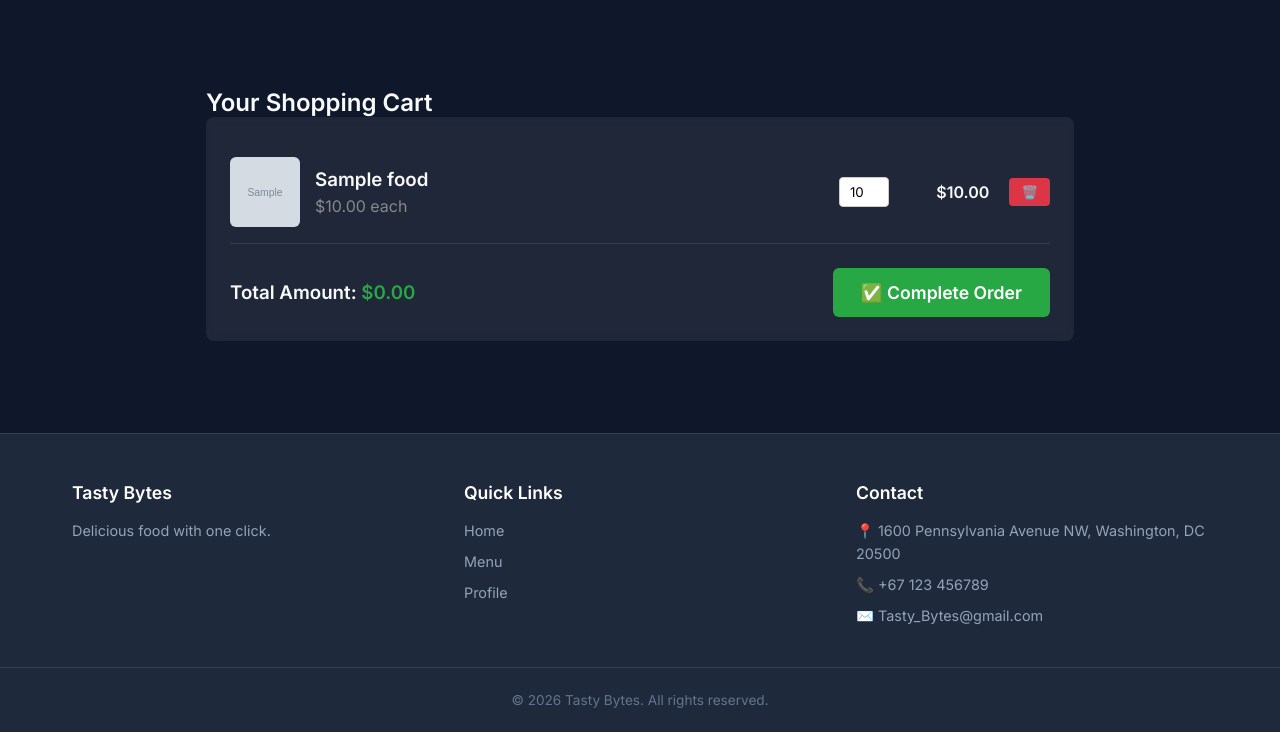
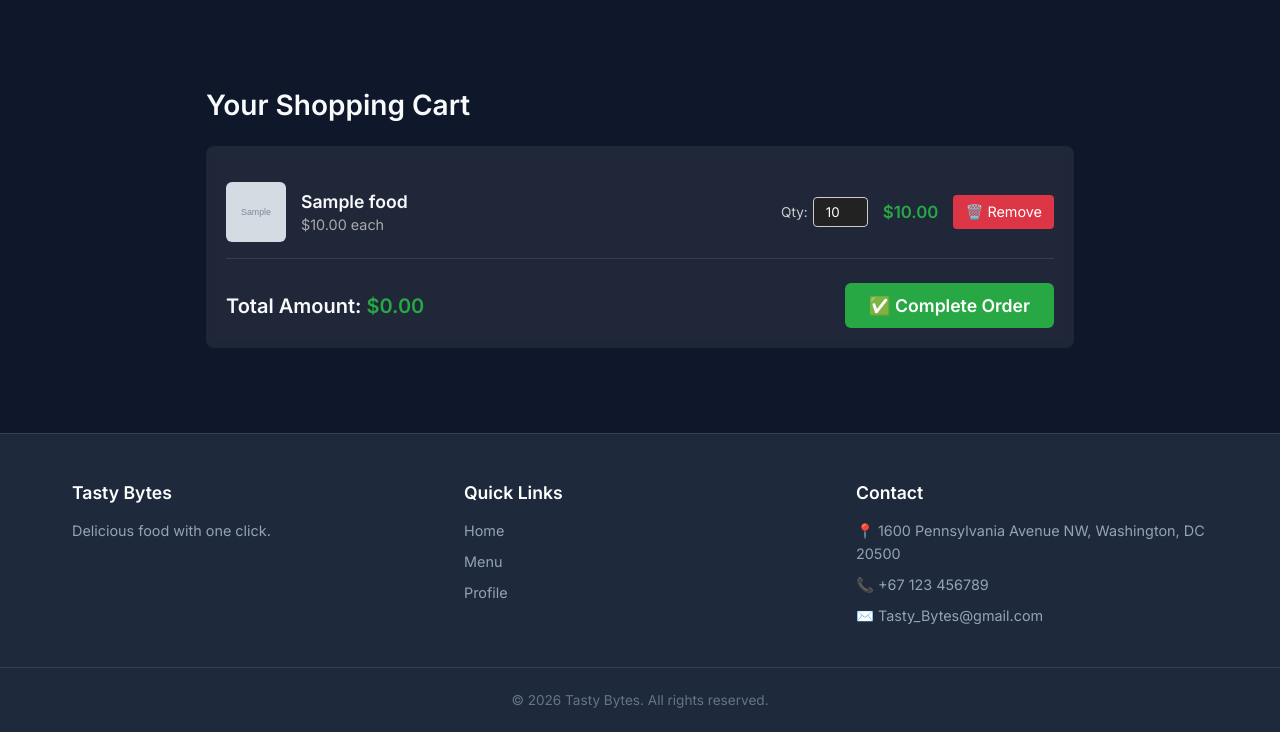
Before and after one commit to zomif/Online-Restaurant, a Python web app: template templates/cart/cart.html in a window 1280 px wide. Shown: the part 68-800 px from the top of the page. Run offline with Jinja, Linux system fonts and the light colour scheme; the template is opened without the code that fills it: most values are stand-ins (such as "Sample title", 1, 10 or a date in 2020); grey boxes marked "Sample" are stand-in pictures.

Commit message:
Update cart.html

```diff
--- a/templates/cart/cart.html
+++ b/templates/cart/cart.html
@@ -1,56 +1,255 @@
 {% extends "base.html" %}
 
-{% block title %}Your Cart - Online Restaurant{% endblock %}
+{% block title %}Your Cart - Tasty Bytes{% endblock %}
 
 {% block content %}
-<div style="max-width: 900px; margin: 2rem auto; padding: 0 1rem;">
+<div class="cart-container">
     <h2>Your Shopping Cart</h2>
 
     {% if items %}
-        <div style="background: rgba(255, 255, 255, 0.07); backdrop-filter: blur(5px); padding: 1.5rem; border-radius: 8px; margin-bottom: 2rem;">
+        <div class="cart-box">
+
             {% for entry in items %}
-                <div style="display: flex; align-items: center; justify-content: space-between; padding: 1rem 0; border-bottom: 1px solid rgba(255, 255, 255, 0.1);">
-                    <div style="display: flex; align-items: center; gap: 15px;">
+                <div class="cart-row">
+
+                    <div class="cart-item-info">
                         {% if entry.food.image_url %}
-                            <img src="{{ entry.food.image_url }}" alt="{{ entry.food.name }}" style="width: 70px; height: 70px; object-fit: cover; border-radius: 6px;">
+                            <img src="{{ entry.food.image_url }}" alt="{{ entry.food.name }}" class="cart-img">
                         {% endif %}
-                        <div>
-                            <h3 style="margin: 0 0 5px 0;">{{ entry.food.name }}</h3>
-                            <p style="margin: 0; color: #888;">${{ "%.2f"|format(entry.food.price) }} each</p>
+                        <div class="cart-text">
+                            <h3>{{ entry.food.name }}</h3>
+                            <p>${{ "%.2f"|format(entry.food.price) }} each</p>
                         </div>
                     </div>
 
-                    <div style="display: flex; align-items: center; gap: 20px;">
-                        <form action="{{ url_for('orders.update_cart', food_id=entry.food.id) }}" method="POST" style="display: flex; align-items: center; gap: 5px;">
-                            <input type="number" name="quantity" value="{{ entry.quantity }}" min="1" max="10" onchange="this.form.submit()" style="width: 50px; padding: 6px; border-radius: 4px; border: 1px solid #ccc; text-align: center;">
+                    <div class="cart-controls">
+
+                        <form action="{{ url_for('orders.update_cart', food_id=entry.food.id) }}" method="POST" class="cart-form">
+                            <input type="hidden" name="csrf_token" value="{{ csrf_token() }}"/>
+                            <label>Qty:</label>
+                            <input type="number" name="quantity" value="{{ entry.quantity }}" min="1" max="10" onchange="this.form.submit()" class="cart-input">
                         </form>
 
-                        <p style="margin: 0; font-weight: bold; width: 80px; text-align: right;">${{ "%.2f"|format(entry.subtotal) }}</p>
+                        <p class="cart-subtotal">${{ "%.2f"|format(entry.subtotal) }}</p>
 
-                        <form action="{{ url_for('orders.remove_from_cart', food_id=entry.food.id) }}" method="POST">
-                            <button type="submit" style="background: #dc3545; color: white; border: none; padding: 6px 12px; border-radius: 4px; cursor: pointer;">
-                                🗑️
-                            </button>
+                        <form action="{{ url_for('orders.remove_from_cart', food_id=entry.food.id) }}" method="POST" class="cart-form">
+                            <input type="hidden" name="csrf_token" value="{{ csrf_token() }}"/>
+                            <button type="submit" class="cart-remove-btn">🗑️ Remove</button>
                         </form>
                     </div>
+
                 </div>
             {% endfor %}
 
-            <div style="display: flex; justify-content: space-between; align-items: center; margin-top: 1.5rem;">
-                <h3 style="margin: 0;">Total Amount: <span style="color: #28a745;">${{ "%.2f"|format(total) }}</span></h3>
+            <div class="cart-footer">
+                <h3>Total Amount: <span class="cart-total-price">${{ "%.2f"|format(total) }}</span></h3>
 
-                <form action="{{ url_for('orders.checkout') }}" method="POST">
-                    <button type="submit" style="background: #28a745; color: white; border: none; padding: 14px 28px; border-radius: 6px; font-size: 1.1rem; font-weight: bold; cursor: pointer;">
-                        ✅ Complete Order
-                    </button>
+                <form action="{{ url_for('orders.checkout') }}" method="POST" class="cart-checkout-form">
+                    <input type="hidden" name="csrf_token" value="{{ csrf_token() }}"/>
+                    <button type="submit" class="cart-checkout-btn">✅ Complete Order</button>
                 </form>
             </div>
+
         </div>
     {% else %}
-        <div style="text-align: center; padding: 3rem; background: rgba(255, 255, 255, 0.05); border-radius: 8px;">
+        <div class="cart-empty">
             <h3>Your cart is empty.</h3>
-            <a href="{{ url_for('main.index') }}" style="color: #ff9900; font-weight: bold; text-decoration: none;">Explore our menu to add food items!</a>
+            <a href="{{ url_for('main.index') }}">Explore our menu to add food items!</a>
         </div>
     {% endif %}
 </div>
+
+<style>
+.cart-container {
+    max-width: 900px;
+    margin: 2rem auto;
+    padding: 0 1rem;
+    box-sizing: border-box;
+}
+
+.cart-container h2 {
+    font-size: 1.75rem;
+    margin-bottom: 1.5rem;
+}
+
+.cart-box {
+    background: rgba(255, 255, 255, 0.07);
+    backdrop-filter: blur(5px);
+    padding: 1.25rem;
+    border-radius: 8px;
+    margin-bottom: 2rem;
+    box-sizing: border-box;
+}
+
+.cart-row {
+    display: flex;
+    flex-direction: column;
+    align-items: flex-start;
+    justify-content: space-between;
+    padding: 1rem 0;
+    border-bottom: 1px solid rgba(255, 255, 255, 0.1);
+    gap: 15px;
+}
+
+.cart-item-info {
+    display: flex;
+    align-items: center;
+    gap: 15px;
+    width: 100%;
+}
+
+.cart-img {
+    width: 60px;
+    height: 60px;
+    object-fit: cover;
+    border-radius: 6px;
+    flex-shrink: 0;
+}
+
+.cart-text {
+    overflow: hidden;
+}
+
+.cart-text h3 {
+    margin: 0 0 4px 0;
+    font-size: 1.1rem;
+    word-break: break-word;
+}
+
+.cart-text p {
+    margin: 0;
+    color: #aaa;
+    font-size: 0.9rem;
+}
+
+.cart-controls {
+    display: flex;
+    align-items: center;
+    justify-content: space-between;
+    width: 100%;
+    gap: 15px;
+    flex-wrap: wrap;
+}
+
+.cart-form {
+    display: flex;
+    align-items: center;
+    gap: 5px;
+    margin: 0;
+}
+
+.cart-controls label {
+    font-size: 0.85rem;
+    color: #ccc;
+}
+
+.cart-input {
+    width: 55px;
+    padding: 6px;
+    border-radius: 4px;
+    border: 1px solid #ccc;
+    text-align: center;
+    background: #222;
+    color: white;
+}
+
+.cart-subtotal {
+    margin: 0;
+    font-weight: bold;
+    color: #28a745;
+    font-size: 1.05rem;
+}
+
+.cart-remove-btn {
+    background: #dc3545;
+    color: white;
+    border: none;
+    padding: 8px 12px;
+    border-radius: 4px;
+    cursor: pointer;
+    font-size: 0.9rem;
+}
+
+.cart-footer {
+    display: flex;
+    flex-direction: column;
+    justify-content: space-between;
+    align-items: center;
+    margin-top: 1.5rem;
+    gap: 15px;
+    text-align: center;
+}
+
+.cart-footer h3 {
+    margin: 0;
+    font-size: 1.25rem;
+}
+
+.cart-total-price {
+    color: #28a745;
+}
+
+.cart-checkout-form {
+    width: 100%;
+    margin: 0;
+}
+
+.cart-checkout-btn {
+    background: #28a745;
+    color: white;
+    border: none;
+    padding: 12px 24px;
+    border-radius: 6px;
+    font-size: 1.1rem;
+    font-weight: bold;
+    cursor: pointer;
+    width: 100%;
+}
+
+.cart-empty {
+    text-align: center;
+    padding: 3rem 1rem;
+    background: rgba(255, 255, 255, 0.05);
+    border-radius: 8px;
+}
+
+.cart-empty h3 {
+    margin-bottom: 10px;
+}
+
+.cart-empty a {
+    color: #ff9900;
+    font-weight: bold;
+    text-decoration: none;
+}
+
+@media (min-width: 768px) {
+    .cart-row {
+        flex-direction: row;
+        align-items: center;
+    }
+
+    .cart-item-info {
+        width: auto;
+    }
+
+    .cart-controls {
+        width: auto;
+        flex-wrap: nowrap;
+    }
+
+    .cart-footer {
+        flex-direction: row;
+        text-align: left;
+    }
+
+    .cart-checkout-form {
+        width: auto;
+    }
+
+    .cart-checkout-btn {
+        width: auto;
+    }
+}
+</style>
 {% endblock %}
```
